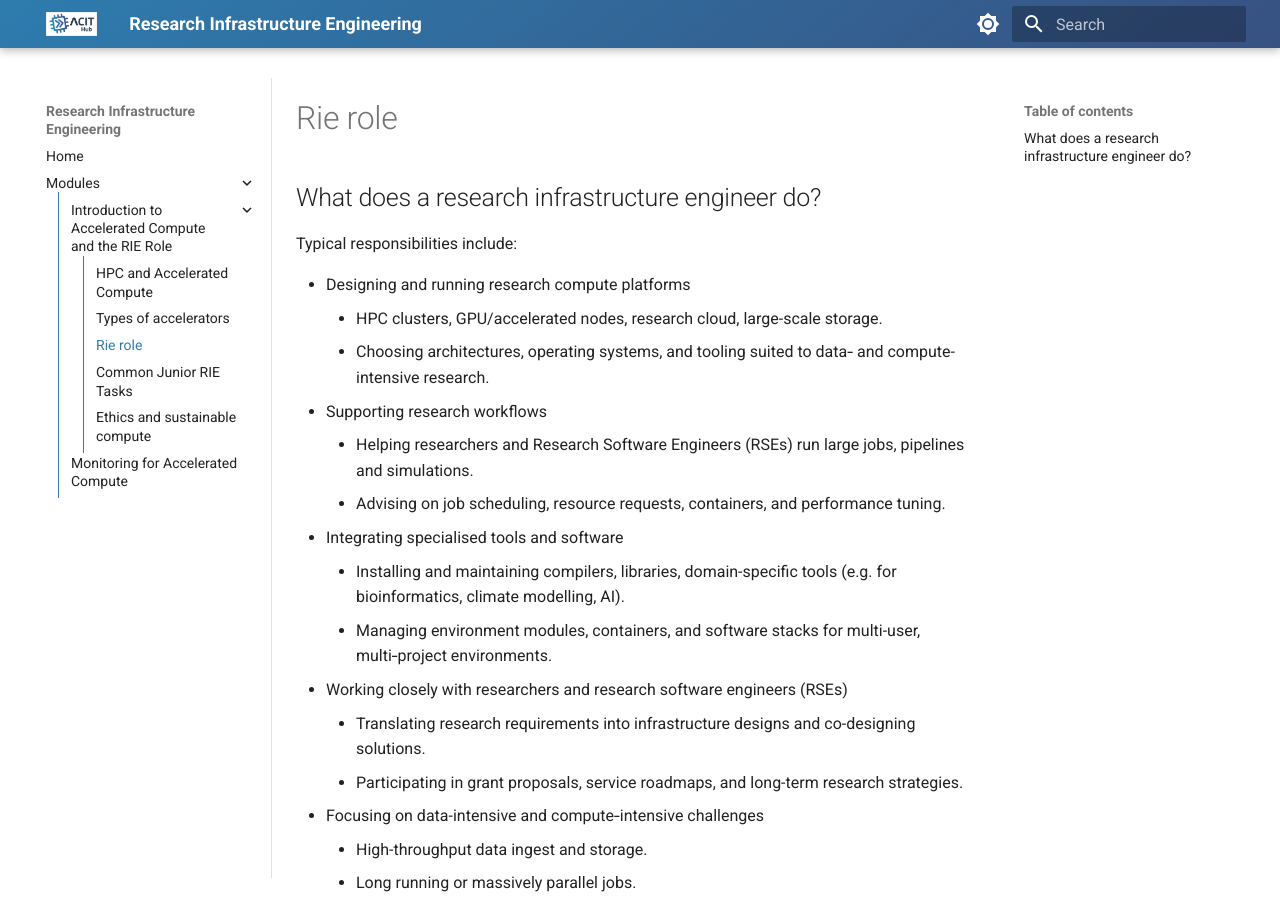
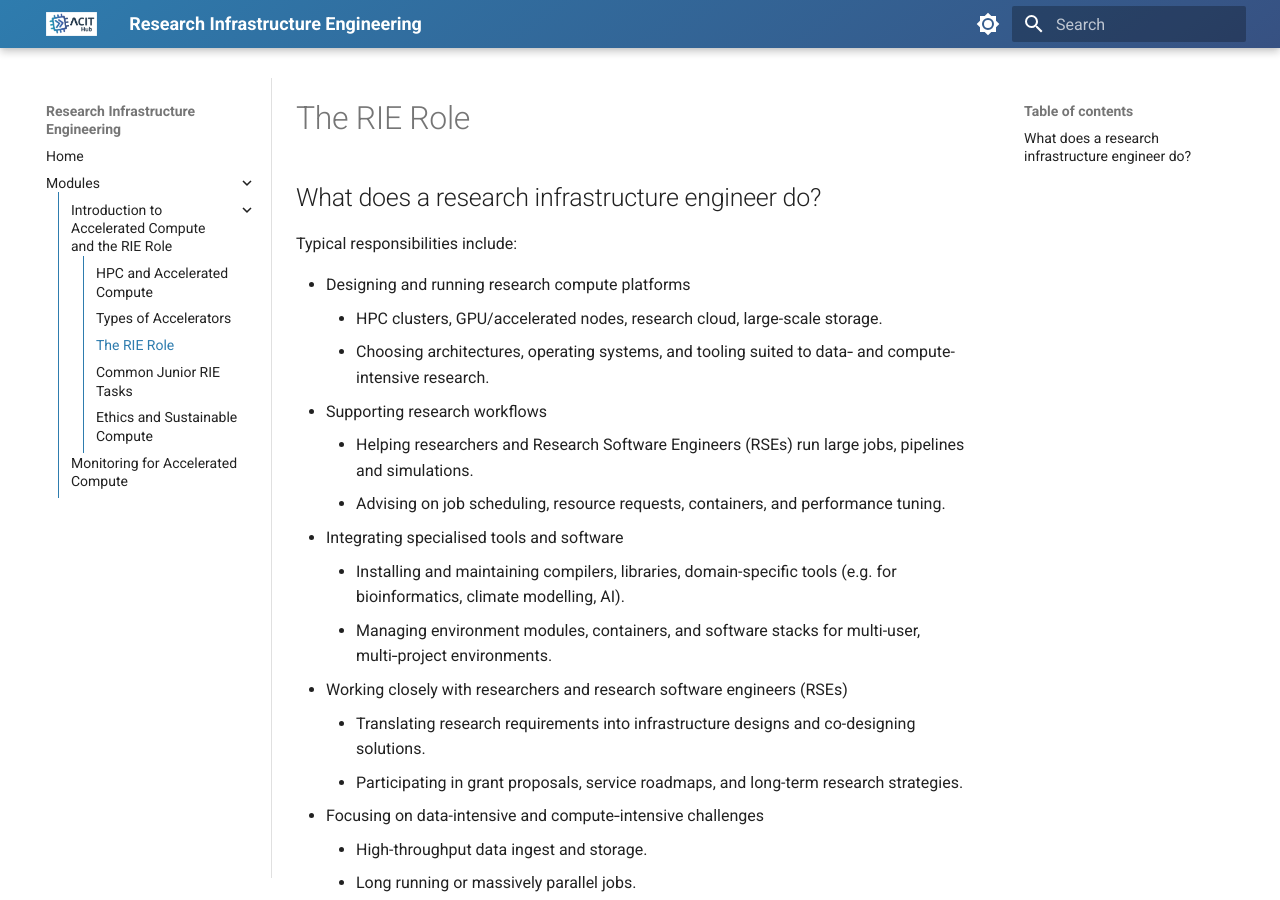
Before and after one commit to ACIT-Hub/docs-acit.surrey.ac.uk, an MkDocs documentation site: the page built from docs/modules/introduction-to-accelerated-compute/rie-role.md, in a window 1280 px wide and 900 px high. Built offline with MkDocs 1.6.1 and Material for MkDocs 9.7.7, drawn with Linux system fonts in a browser that asks for light colours; part of the change alters nothing that is shown.

Commit message:
common junior rie tasks wip

```diff
--- a/mkdocs.yml
+++ b/mkdocs.yml
@@ -65,9 +65,9 @@ nav:
       - modules/index.md
       - Introduction to Accelerated Compute and the RIE Role:
           - Overview: modules/introduction-to-accelerated-compute/index.md
-          - modules/introduction-to-accelerated-compute/hpc-and-accelerated-compute.md
-          - modules/introduction-to-accelerated-compute/types-of-accelerators.md
-          - modules/introduction-to-accelerated-compute/rie-role.md
+          - HPC and Accelerated Compute: modules/introduction-to-accelerated-compute/hpc-and-accelerated-compute.md
+          - Types of Accelerators: modules/introduction-to-accelerated-compute/types-of-accelerators.md
+          - The RIE Role: modules/introduction-to-accelerated-compute/rie-role.md
           - Common Junior RIE Tasks: modules/introduction-to-accelerated-compute/common-junior-rie-tasks.md
-          - modules/introduction-to-accelerated-compute/ethics-and-sustainable-compute.md
+          - Ethics and Sustainable Compute: modules/introduction-to-accelerated-compute/ethics-and-sustainable-compute.md
       - modules/monitoring-for-accelerated-compute.md
```
